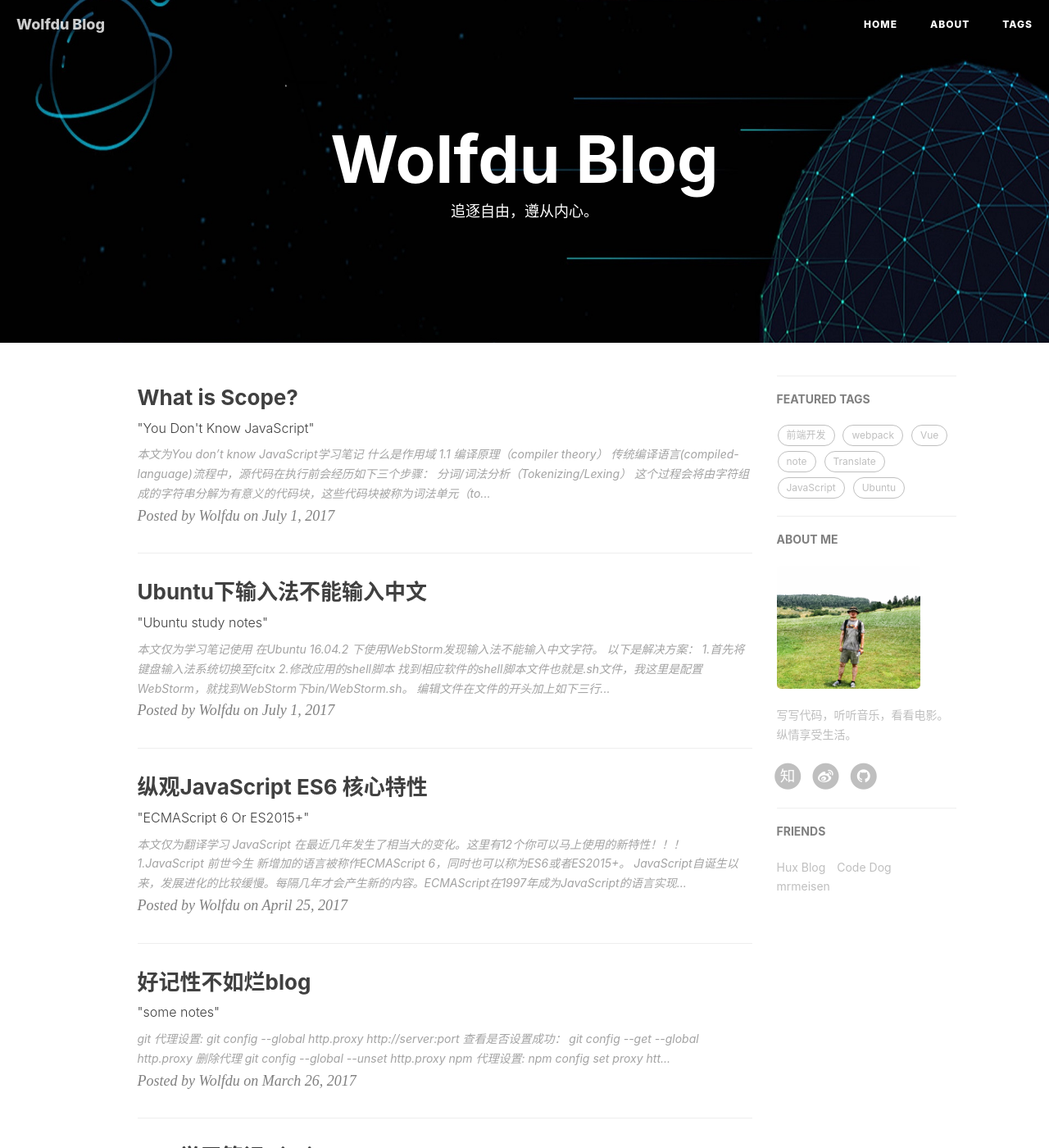
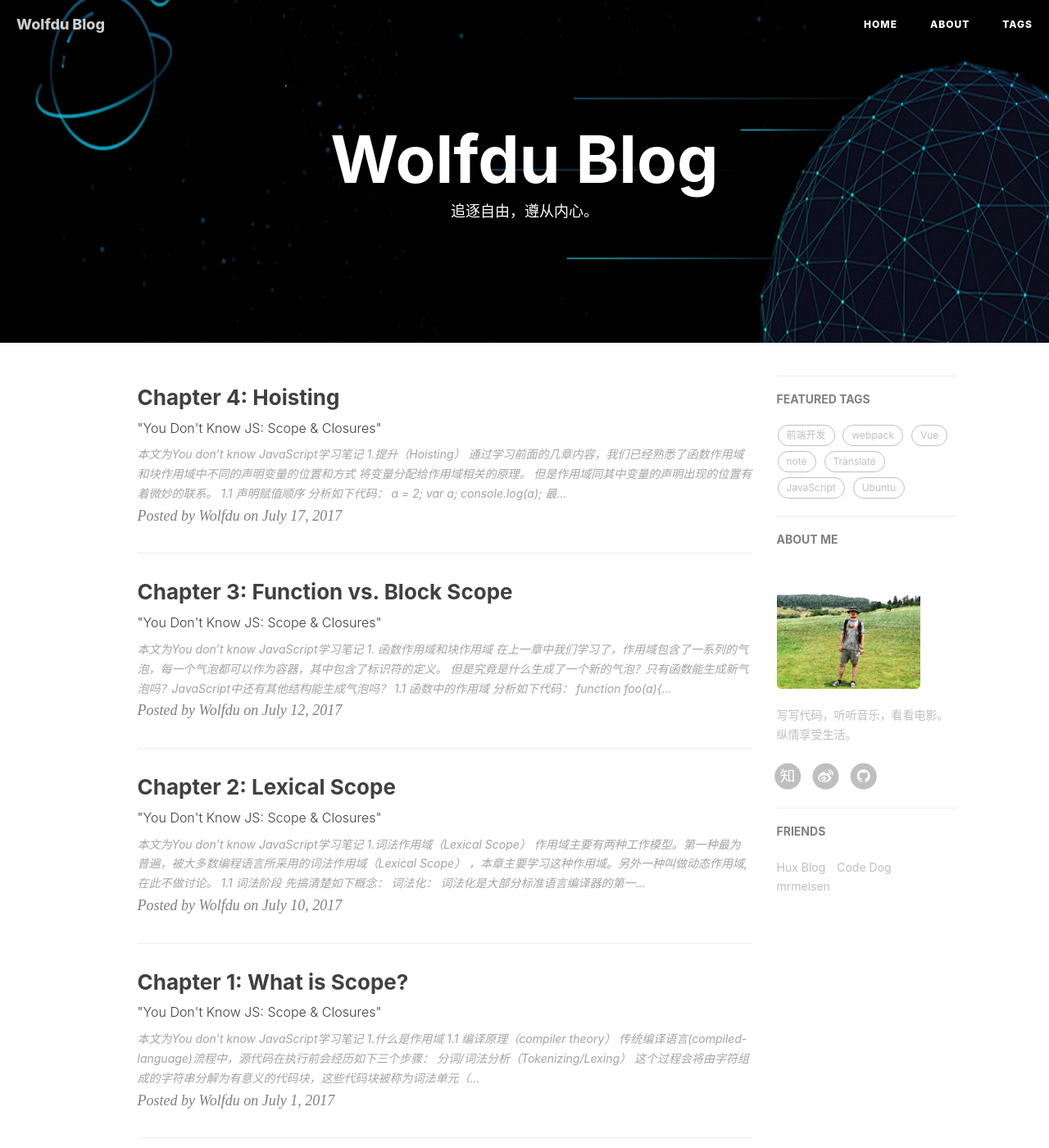
Before and after one commit to wolfdu/wolfdu.github.io, a Jekyll site: the page built from index.html, in a window 1280 px wide and 1400 px high. Shown: the whole window at 82% size. Built offline with Jekyll 4.4.1, drawn with Linux system fonts in a browser that asks for light colours; nearby versions of some CDN libraries; the list of posts is cut into pages by our own code; comment, search, counter and statistics services are not loaded.

Commit message:
update posts

```diff
--- a/_posts/2017-07-01-you don't know JS.markdown
+++ b/_posts/2017-07-01-you don't know JS.markdown
@@ -1,7 +1,7 @@
 ---
 layout:     post
-title:      "What is Scope?"
-subtitle:   " \"You Don't Know JavaScript\""
+title:      "Chapter 1: What is Scope?"
+subtitle:   " \"You Don't Know JS: Scope & Closures\""
 date:       2017-07-01 10:00:00
 author:     "Wolfdu"
 header-img: "img/in-post/ydkjs/you-dont-know-js-home.jpg"
@@ -12,7 +12,7 @@
 
 > 本文为You don't know JavaScript学习笔记
 
-# 什么是作用域
+# 1.什么是作用域
 
 ## 1.1 编译原理（compiler theory）
 
--- /dev/null
+++ b/_posts/2017-07-10-lexical-scope.markdown
@@ -0,0 +1,112 @@
+---
+layout:     post
+title:      "Chapter 2: Lexical Scope"
+subtitle:   " \"You Don't Know JS: Scope & Closures\""
+date:       2017-07-10 10:00:00
+author:     "Wolfdu"
+header-img: "img/in-post/ydkjs/JavaScript-logo.png"
+catalog:    true
+tags:
+    - JavaScript
+---
+
+> 本文为You don't know JavaScript学习笔记
+
+# 1.词法作用域（Lexical Scope）
+
+作用域主要有两种工作模型。第一种最为普遍，被大多数编程语言所采用的*词法作用域（Lexical Scope）*
+，本章主要学习这种作用域。另外一种叫做*动态作用域*,在此不做讨论。
+
+## 1.1 词法阶段
+
+先搞清楚如下概念：
+
+词法化：
+
+> 词法化是大部分标准语言编译器的第一个标准工作阶段，词法化过程会对源代码中的字符进行检查，如果是有
+状态的解析过程，还会赋予语义。
+
+词法作用域：
+
+> 简单来说，就是词法阶段的作用域。
+
+分析一下代码：
+
+    function foo(a){
+       var b = a * 2;
+
+       function bar(c){
+         console.log( a, b, c );
+       }
+
+       bar( b * 3 );
+    }
+
+    foo(2);// 2, 4 ,12
+
+以上代码中有3个逐级嵌套的作用域。
+
+可视为如下气泡图：
+
+![java-javascript](/img/in-post/ydkjs/scope-bubbles.png)
+
+* 1.全局作用域，其中只有一个标识符： foo
+* 2.foo所创建的作用域，其中有3个标识符：a，bar和b。
+* 3.bar所创建的作用域，其中有一个标识符： c。
+
+词法作用域，由其对应的代码写在哪里决定，他们都是逐级包含的。
+
+没有任何函数的作用域可以同时出现在两个外部作用域中。
+
+**Engine的查找：**
+
+在上面的代码中，执行`console.log(...)`声明时，并查找a,b,c三个变量的引用。他首先会从内部作用域
+即bar(...)函数作用域下开始。在Engine无法找到a的时候他会前往上一层作用域即foo(...)作用域中继续查找
+一直找到最外层直到找到最外层作用域。
+
+作用域查找会在找到第一个匹配的标识符时停止。
+
+遮蔽效应：
+
+> 在多层嵌套的作用域中出现多个定义同名的标识符，内部的标识符就“遮蔽”了外部作用域的标识符。
+
+> 非全局变量如果被遮蔽了，无论如何都无法被访问到。
+
+函数的词法作用域：
+
+> 无论函数在哪被调用，也无论如何被调用，他的词法作用域都只由他被声明时所处的位置决定。
+
+词法作用域查找只会查找一级标识符。
+
+## 1.2 欺骗词法（Cheating Lexical）
+
+词法作用域是由代码编写期间函数所声明的位置来决定的，那么我们如何在运行时“修改”词法作用域呢？
+
+JS中有两种机制来实现这个目的。但是社区普遍认为在代码中使用这两种机制并不是明智的，所以此次学习
+暂时不会去进一步深入。
+
+### 1.2.1 eval
+
+JavaScript中`eval(...)`函数可以接受一个字符串作为参数，并将其中的内容当做书写时就存在于程序中
+的位置的代码一样。
+
+### 1.2.2 with
+
+`with`可以将一个没有或者有多个属性的对象处理为一个完全隔离的词法作用域，因此这个对象的属性也会被
+处理为定义在这个作用域中的词法标识符。
+
+> 不推荐使用`eval(...)`和`with`的原因是会被严格模式所影响。`with`被完全禁止，在保留核心功能
+前提下，间接或非安全的使用`eval(...)`也是被禁止的。
+
+### 1.2.3 性能（Performance）
+
+JavaScript引擎在编译阶段进行了数项性能优化。其中有些优化依赖于对代码词法的静态分析，并预先
+确定所有变量和函数定义的位置，才能在执行过程中快速找到标识符。
+
+但是引擎在代码中发现了`eval(...)`或者`with`，他只能简单的假设关于标识符的位置的判断都是无效的
+，因为无法在此法阶段明确的知道`eval(...)`会接受到什么代码，这些代码会如何对作用域进行修改，
+也无法知道传递给`with`用来创建的新词法作用域的对象内容到底是什么。
+
+因此引擎在遇到`eval`或者`with`时，最为简单的处理就是完全不做优化（因为优化可能会无意义）。
+
+所以不要使用他们。
--- /dev/null
+++ b/_posts/2017-07-13-function-vs-block-scope.markdown
@@ -0,0 +1,289 @@
+---
+layout:     post
+title:      "Chapter 3: Function vs. Block Scope"
+subtitle:   " \"You Don't Know JS: Scope & Closures\""
+date:       2017-07-12 19:00:00
+author:     "Wolfdu"
+header-img: "img/in-post/ydkjs/JavaScript-logo.png"
+catalog:    true
+tags:
+    - JavaScript
+---
+
+> 本文为You don't know JavaScript学习笔记
+
+# 1. 函数作用域和块作用域
+
+在上一章中我们学习了，作用域包含了一系列的气泡，每一个气泡都可以作为容器，其中包含了标识符的定义。
+
+但是究竟是什么生成了一个新的气泡？只有函数能生成新气泡吗？JavaScript中还有其他结构能生成气泡吗？
+
+## 1.1 函数中的作用域
+
+分析如下代码：
+
+    function foo(a){
+        var b = 2;
+
+        //some code
+
+        function(){
+            //...
+        }
+
+        //more code
+
+        var c = 3;
+    }
+
+如上代码中，a,b,c,bar都属于foo(...)的作用域气泡，在foo(...)外部无法访问，但是这些标识符在
+foo(...)内部是都可以访问的，同样在bar(...)内部也是可以访问的（前提bar内部没有同名标识符）。
+
+所以，函数作用域的含义是：属于这个函数的全部变量都可以在整个函数范围内使用及复用。
+
+这样就能够充分利用JavaScript变量可以根据需要改变值类型的“动态”特性，同时如果不细心处理
+那些可以在全局范围访问的变量，可能会带来意想不到的问题。
+
+## 1.2 隐藏内部实现
+
+在代码中挑选任意一段代码，然后用函数声明对他进行包装，实际上就是把这些代码“隐藏”起来了。
+
+实际结果是，在这段代码周围创建了一个作用域气泡，也就是说这段代码中的任何声明都将绑定在这个
+新创建的包装函数的作用域中。
+
+这里涉及到软件设计中的**最小特权原则**
+> 在软件设计中，应该最小限度的暴露表要的内容，二将其他的内容都“隐藏”起来，比如某个模块对象的
+AIP设计。
+
+设想一下如果所有的变量和函数都在全局作用域中，那么所有的内部嵌套的作用域都能够访问的到。
+这样就破坏了上面所说的最小特权原则，这样可能会暴露了过多本应该是私有的函数或变量。
+
+例如：
+
+    function doSomething(a){
+        b = a + doSomethingElse(a * 2);
+
+        console.log(b * 3);
+    }
+
+    function doSomethingElse(a){
+        return a - 1;
+    }
+
+    var b;
+
+    doSomething(2);//15
+
+在上述代码中，`b`和函数`doSomethingElse(...)`应该是`doSomething(...)`内部具体实现的私有
+内容。这样写就给了外部作用域访问权限不仅没有必要而且还可能是危险的。
+
+因此更“合理”的设计将会将这些私有的具体的内容隐藏在`doSomething(...)`内部。
+
+例如：
+
+    function doSomething(a){
+
+        function doSomethingElse(a){
+            return a - 1;
+        }
+
+        var b;
+
+        b = a + doSomethingElse(a * 2);
+
+        console.log(b * 3);
+    }
+
+    doSomething(2);//15
+
+### 规避冲突
+
+“隐藏”作用域中的变量和函数的另外一个好处就是避免了同名标识符间的冲突。
+
+#### 1. 全局命名空间
+
+当程序中加载了多个第三方库时，如果他们没有将内部的私有函数和变量隐藏起来，就会引发冲突。
+
+这些库通常在全局中声明一个名字足够特别的变量，通常为一个对象。这个对象就是库的命名空间，
+所有要暴露给外界的功能都会成为这个对象的属性，而不是将自己的标识符暴露在顶级的词法作用域中。
+
+如：
+
+    var MyReallyCoolLibrary = {
+        awesome: 'stuff',
+        doSomething: function(){//...},
+        doAnotherThing: function(){//...}
+    };
+
+#### 2. 模块管理
+
+另外一种避免冲突的办法是，使用模块管理工具，通过依赖管理器的机制将库的标识符显示导入到另外一个
+特定的作用域中。
+
+这些工具只是利用作用域的规则强制所有标识符都不能注入到共享作用域中，而是保持在私有，无冲突的
+作用域中，这样就有效的规避了意外的冲突。
+
+后面详细介绍模块模式。
+
+## 1.3 函数作用域
+
+分析如下代码：
+
+    var a = 2;
+
+    function foo(){
+        var a = 3;
+        console.log(a);//3
+    }
+
+    foo();
+
+    console.log(a);//2
+
+如上代码，通过函数的声明将foo()将内部的变量隐藏了起来，但是这样做，你首先需要声明一个
+具名函数foo(),这样foo本身就污染了所在的作用域。其次你必须通过foo()函数名才能调用这个函数。
+
+如果函数不需要函数名，并且不需要调用，自运行就更加理想了。
+
+重构如下：
+
+    var a = 2;
+
+    (function foo(){
+        var a = 3;
+        console.log(a);//3
+    })();
+
+    console.log(a);//2
+
+代码中包装函数声明以`(function...`开始，函数会被当做函数表达式而不是函数声明来处理。
+
+> 区分函数声明和函数表达式最简单的方法是，看`function`在整个声明中出现的位置。如果关键字
+是声明中的第一个词那么就是一个声明函数，否则是一个函数表达式。
+
+函数声明和函数表达式之间最重要的区别是他们的名称标识符绑定的位置。
+
+重构前的代码，foo被绑定在了所在的作用域中，可以通过foo()来调用他。
+
+重构后的代码，foo被绑定在了函数表达式自身的函数中而不是所在的作用域（foo只能在函数内部访问）。
+
+#### 1.3.1 匿名函数和具名函数
+
+    setTimeout(function(){
+        console.log('I waited 1 second');
+    },1000);
+
+如上代码中的回调函数就是匿名函数表达式。
+
+函数表达式可以是匿名的，但是函数声明则不可以省略函数名，在JavaScript中这是非法的语法。
+
+因为匿名函数的属性简单快捷，在很多库和工具中都倾向鼓励使用这种风格的代码，但是他由如下缺点：
+
+1. 匿名函数在栈追踪中不会显示出有意义的函数名，不便调试。
+2. 没有函数名，当函数需要引用自身的时候只能使用arguments.callee.
+3. 函数名的省略降低了代码的可阅读性。
+
+因此始终给函数表达式一个清晰可读的名字是最佳实践。
+
+#### 1.3.2 立即执行函数
+
+IIFE：Immediately Invoked Function Expression
+
+IIFE具有匿名函数表达式的所有优势。
+
+在函数表达式末尾加上一个()可以立即执行这个函数，比如：`(function foo(){...})()`，不过还有
+另外一种写法：`(function(){...}())`，具体使用那种写法全凭个人喜好。
+
+## 1.4 块作用域
+
+变量的声明应该距离使用的地方越近越好，并且最大限度的本地化，这也就是块作用域的作用所在。
+
+分析如下代码：
+
+    for(var i=0; i<10; i++){
+        console.log(i);
+    }
+
+我们在for循环的头部定义i，通常是因为我们只想在for循环内部的上下文中使用i，然而实际上
+i会绑定到外部作用域中。
+
+还有更多常见的代码风格是为了易读而伪装出来的形式上的块作用域，如果要使用这种形式，就要确保
+没有在作用域的其他地方意外的使用i，这只能靠自觉了。
+
+块作用域是一个用来将最小特权原则进行拓展的工具，将代码从在函数中隐藏信息拓展为在块中隐藏。
+
+但是很可惜，表面上看JavaScript并没有块作用域。（需要更加深入的研究）
+
+在前面学习过的`with`就是块作用域的一个例子，还有`try{..}catch(err){..}`中的err变量只在
+catch块中有效。
+
+### 1.4.1 let
+
+ES6中引入了新的关键字let关键字，提供了var意外的声明方式。
+
+a关键字可以将变量绑定到所在的任意的作用域中（通常是块作用域内部）。也就是说，let为其声明的
+变量隐式的劫持了所在的块作用域。
+
+如下：
+
+    if(true){
+        let bar = 1;
+        bar = something(bar);
+        console.log(bar);
+    }
+
+    console.log(bar);//ReferenceError
+
+上述代码中let将变量附加在一个已经存在的块作用域上是隐式的行为。
+
+如下显示的创建块，使变量的附属关系更加清晰：
+
+    if(true){
+        {//<-- 显示块
+            let bar = 1;
+            bar = something(bar);
+            console.log(bar);
+        }
+        console.log();//ReferenceError
+    }
+
+    console.log();//ReferenceError
+
+只要声明是有效的，在任意的位置都可以使用`{...}`括号来为let创建一个用于绑定的块。
+
+通常来讲，显示的代码要优于隐式或一些精巧设计却不清晰的代码。
+
+另外，使用let进行的声明的变量不会在块作用域中进行提升。
+
+    {
+        console.log(bar);//ReferenceError
+        let bar = 1;
+    }
+
+### 1.4.2 const
+
+ES6中除了引入了let还引入了const，同样是可以用来创建块作用域变量，但其值是固定的（常量）。
+
+之后任何试图修改值的操作都会引起错误。
+
+    if(true){
+        var a = 1;
+        const b = 2;
+
+        a = 3;
+        b = 4;//TypeError
+    }
+
+    console.log(a);//3
+    console.log(b);//ReferenceError
+
+## 小结
+
+函数是JavaScript中最常见的作用域单元。
+
+函数作用域不是唯一的作用域单元，还有块作用域（通常指{...}内部）。
+
+ES6中引入了let，用来在任意代码块中声明变量。
+
+有些人认为块作用域不应该完全替代函数作用域。两种功能应该同事存在，开发者应该根据需要选择任何
+种作用域，创造可读，可维护的优良代码。
--- /dev/null
+++ b/_posts/2017-07-17-hoisting.markdown
@@ -0,0 +1,178 @@
+---
+layout:     post
+title:      "Chapter 4: Hoisting"
+subtitle:   " \"You Don't Know JS: Scope & Closures\""
+date:       2017-07-17 19:00:00
+author:     "Wolfdu"
+header-img: "img/in-post/ydkjs/JavaScript-logo.png"
+catalog:    true
+tags:
+    - JavaScript
+---
+
+> 本文为You don't know JavaScript学习笔记
+
+# 1.提升（Hoisting）
+
+通过学习前面的几章内容，我们已经熟悉了函数作用域和块作用域中不同的声明变量的位置和方式
+将变量分配给作用域相关的原理。
+
+但是作用域同其中变量的声明出现的位置有着微妙的联系。
+
+## 1.1 声明赋值顺序
+
+分析如下代码：
+
+    a = 2;
+    var a;
+    console.log(a);
+
+最终在控制台会输出什么呢？
+
+undefined？？ a的声明在后面，所以被重新赋值了？？
+
+真正结果是2。
+
+分析如下代码：
+
+    console.log(a);
+    var a = 2;
+
+这段代码又会输出什么呢？
+
+2？？ 或者抛出异常ReferenceError？？
+
+不幸的是这里会输出undefined。
+
+到底发生了什么？？
+
+## 1.2 编译阶段
+
+还记得在第一章中，引擎在运行代码前会首先对其进行编译，编译阶段有部分工作就是找到所有的声明
+，并用合适的作用域将他们关联起来。
+
+因此，包括变量和函数在内的所有声明都会在任何代码执行前进行处理。
+
+在上面的的第一段代码中实际处理如下：
+
+    var a;
+    a = 2;
+    console.log(2);//2
+
+类似第二段代码：
+
+    var a;
+    console.log(a);//undefined
+    a = 2;
+
+因此，变量和函数声明的位置被“移动”到了最上面的过程就叫做**提升（Histing）**,也就是说先声明
+后赋值。
+
+> 只有声明本身会被提升，赋值或其他运行逻辑会留在原地。
+
+分析如下代码：
+
+    foo();
+
+    function foo(){
+        console.log(a);
+        var a = ;
+    }
+
+上面，foo()函数的声明被提升了（还包含实际函数的隐含值），所以在第一行中调用可以正常执行。
+
+值得注意的是，每个作用域都会进行变量的提升。如上foo(...)函数自身也会在内部对`var a`进行提升
+（显然不是提升到了外部作用域）。
+
+因此实际运行如下：
+
+    function foo(){
+        var a ;
+        console.log(a);
+        a = 2;
+    }
+
+    foo();
+
+分析如下代码：
+
+    foo();//TypeError not ReferenceError
+
+    var foo = function bar(){...};
+
+上述代码中，标识符foo()被提升了并分配在当前作用域，所以调用时没有抛出ReferenceError异常。
+但是对foo并没有赋值，所以foo()对undefined进行函数调用为非法操作，所以抛出TypeError异常。
+
+可以看出，函数声明会被提升但是函数表达式不会被提升。
+
+> **函数声明:**
+
+>  `function funDeclaration(){...}`
+
+>**函数表达式:**
+
+> `var funExpression = function(){...}`
+
+## 1.3 函数优先
+
+函数声明和变量声明都会被提升，那么当函数和变量重名的时候谁会优先呢？
+
+分析如下代码：
+
+    foo();//1
+
+    var foo;
+
+    function foo(){
+        console.log(1);
+    }
+
+    foo = function(){
+        console.log(2);
+    };
+
+这里会输出1，而不是2也不是TypeError。
+
+这段代码引擎会这样理解：
+
+    function foo(){
+        console.log(1);
+    }
+
+    foo();
+
+    foo = function(){
+        console.log(2);
+    };
+
+尽管`var foo`出现在`function foo(){...}`前面，但是他是重复的声明，因此被忽略了，因为
+函数声明会被提升到普通变量之前。
+
+> 尽管`var`声明被覆盖了，但是出现在后面的函数声明还是可以覆盖前面的。
+
+    foo();//3
+
+    function foo(){
+        console.log(1);
+    }
+
+    var foo = function(){
+        console.log(2);
+    };
+
+    function foo(){
+        console.log(3);
+    }
+
+所以在同一个作用域中不要进行重复的定义变量或者函数，这些都会导致一些奇怪的问题。是不明智的做法。
+
+## 小结
+
+我们习惯将`var a = 2;`看做一个声明，而实际上JavaScript引擎将他分解为两个步骤，一个编译
+阶段处理`var a`，另一个执行阶段处理`a = 2`。
+
+在作用域中无论声明出现在什么地方，都会在代码执行前提升到当前作用域顶部，称之为**提升**。
+
+函数声明中的隐含值也会被提升，但是函数表达式的赋值操作不会被提升。
+
+要避免重复声明，当var声明和函数声明重复时函数声明会被提升到普通声明之前，这样会带来很多麻烦。
```
Also changed, not shown: img/in-post/YouDon'tKnowJS/you-don't-know-js.jpg (deleted), img/in-post/ydkjs/JavaScript-logo.png (added), img/in-post/ydkjs/scope-bubbles.png (added).
